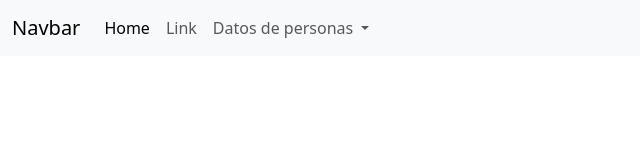
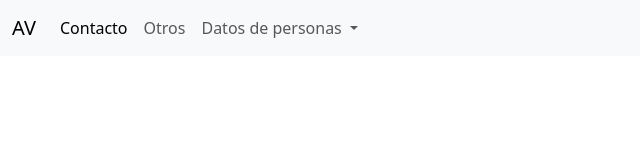
Before and after one commit to vascom18/datos, a plain HTML site: page index.html in a window 1280 px wide. Shown: the whole page, without its empty margins (0-640 px from the left). Drawn offline with nearby package versions, Linux system fonts and the light colour scheme.

Commit message:
modifico html

```diff
--- a/index.html
+++ b/index.html
@@ -5,6 +5,7 @@
     <meta charset="UTF-8">
     <meta http-equiv="X-UA-Compatible" content="IE=edge">
     <meta name="viewport" content="width=device-width, initial-scale=1.0">
+
     <title>Buscar datos</title>
     <link href="https://cdn.jsdelivr.net/npm/bootstrap@5.3.0-alpha3/dist/css/bootstrap.min.css" rel="stylesheet"
         integrity="sha384-KK94CHFLLe+nY2dmCWGMq91rCGa5gtU4mk92HdvYe+M/SXH301p5ILy+dN9+nJOZ" crossorigin="anonymous">
@@ -14,7 +15,7 @@
 
     <nav class="navbar navbar-expand-lg bg-body-tertiary">
         <div class="container-fluid">
-            <a class="navbar-brand" href="#">Navbar</a>
+            <a class="navbar-brand" href="#">AV</a>
             <button class="navbar-toggler" type="button" data-bs-toggle="collapse"
                 data-bs-target="#navbarSupportedContent" aria-controls="navbarSupportedContent" aria-expanded="false"
                 aria-label="Toggle navigation">
@@ -23,10 +24,10 @@
             <div class="collapse navbar-collapse" id="navbarSupportedContent">
                 <ul class="navbar-nav me-auto mb-2 mb-lg-0">
                     <li class="nav-item">
-                        <a class="nav-link active" aria-current="page" href="#">Home</a>
+                        <a class="nav-link active" aria-current="page" href="#">Contacto</a>
                     </li>
                     <li class="nav-item">
-                        <a class="nav-link" href="#">Link</a>
+                        <a class="nav-link" href="#">Otros</a>
                     </li>
                     <li class="nav-item dropdown">
                         <a class="nav-link dropdown-toggle" href="#" role="button" data-bs-toggle="dropdown"
```
